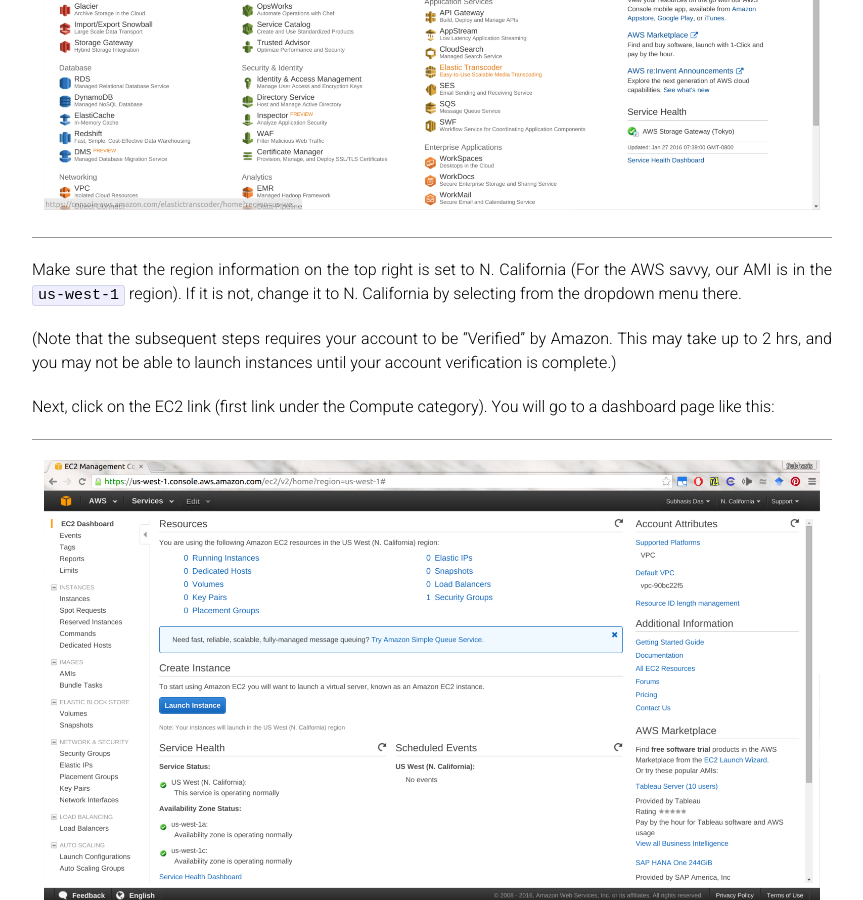
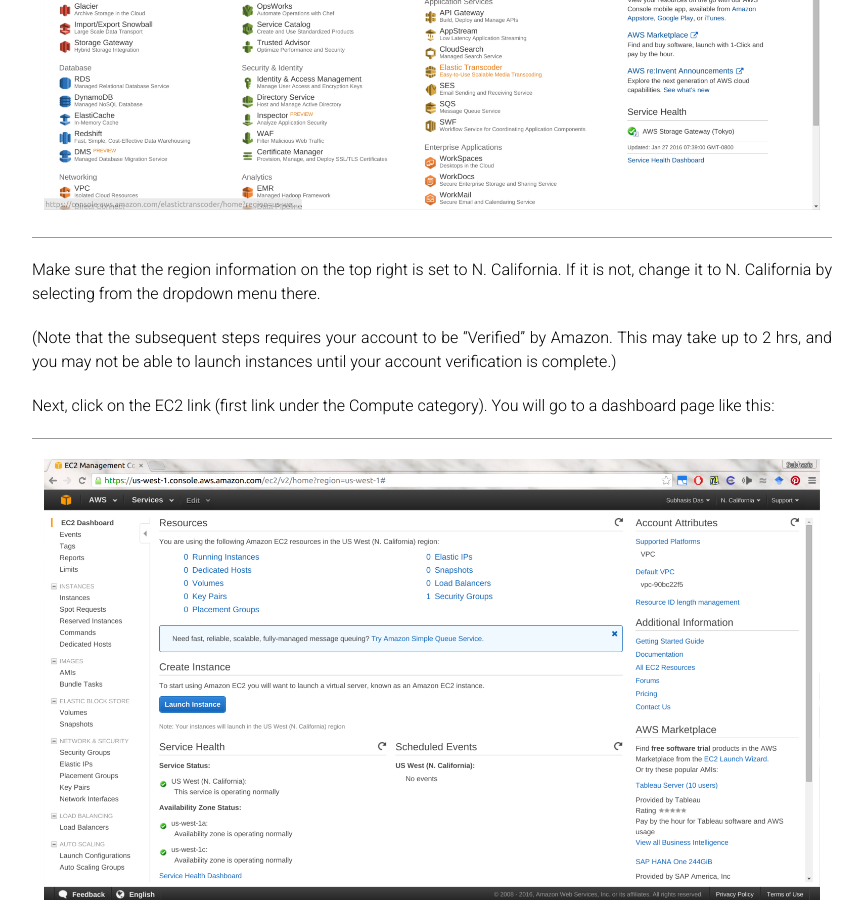
Before and after one commit to cs231n/cs231n.github.io, a Jekyll site: the page built from aws-tutorial.md, in a window 1280 px wide and 900 px high, scrolled down 1920 px. Shown: the whole window, without its empty margins (208-1071 px from the left). Built offline with Jekyll 4.4.1, drawn with Linux system fonts in a browser that asks for light colours; Markdown is read by kramdown in place of the engine named in the settings.

Commit message:
minor edits

```diff
--- a/aws-tutorial.md
+++ b/aws-tutorial.md
@@ -41,9 +41,9 @@
   <img src='/assets/aws-homepage.png'>
 </div>
 
-Make sure that the region information on the top right is set to N. California
-(For the AWS savvy, our AMI is in the `us-west-1` region). If it is not, change
-it to N. California by selecting from the dropdown menu there.
+Make sure that the region information on the top right is set to N. California.
+If it is not, change it to N. California by selecting from the dropdown menu
+there.
 
 (Note that the subsequent steps requires your account to be "Verified" by
  Amazon. This may take up to 2 hrs, and you may not be able to launch instances
```
